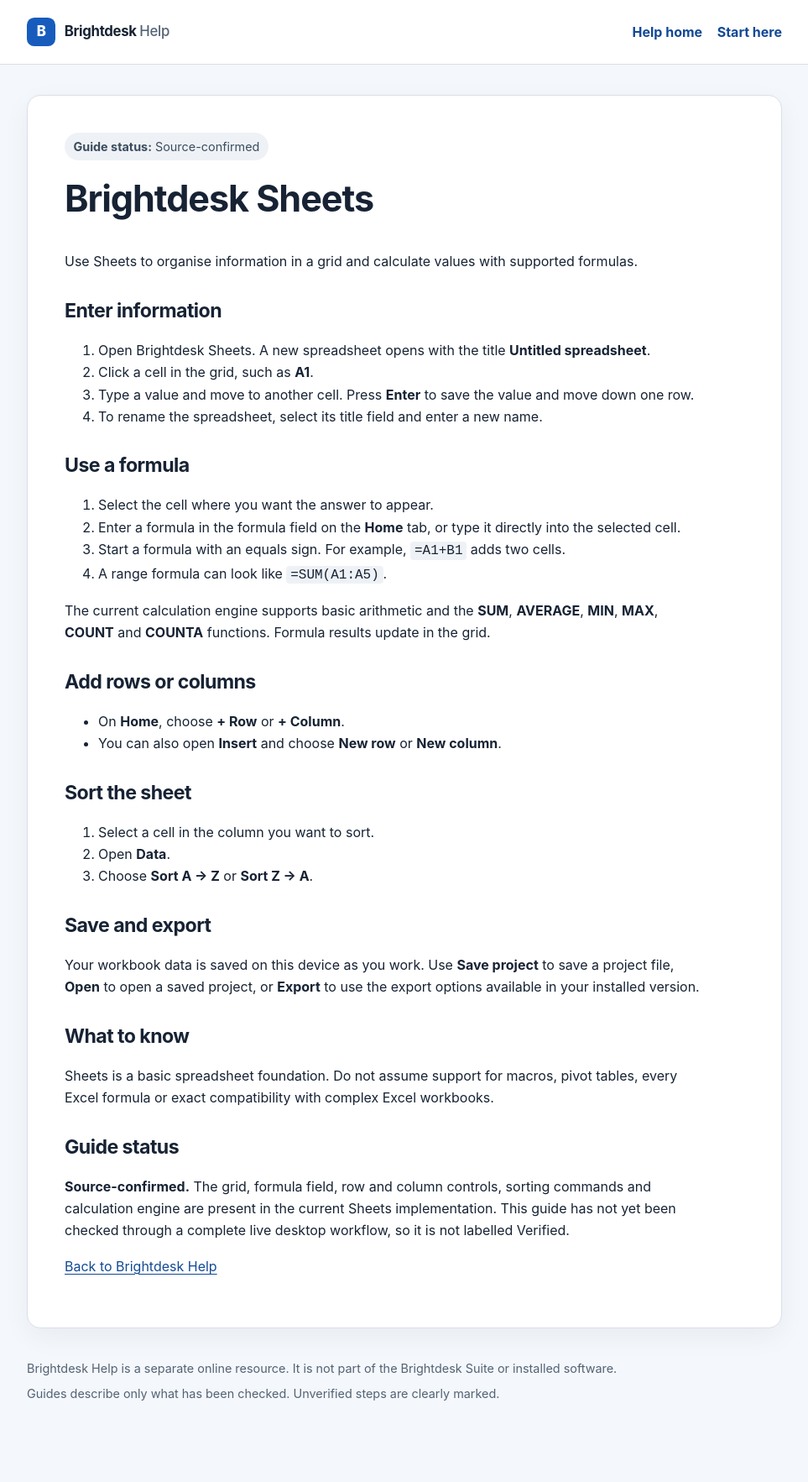
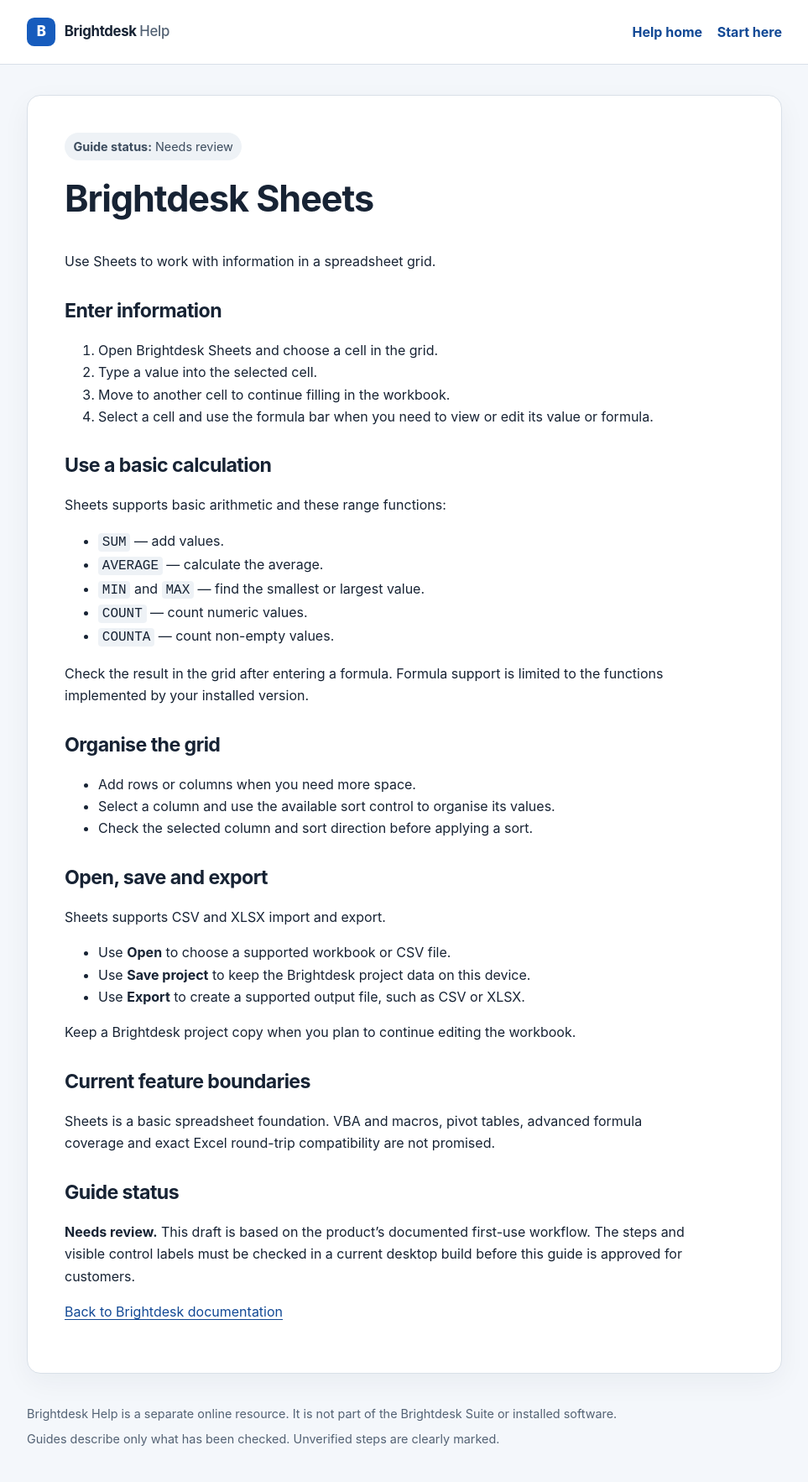
Before and after one commit to conz20/Brightdesk-Wiki, a Jekyll site: the page built from docs/products/sheets.md, in a window 1280 px wide. Shown: the whole page at 84% size, without its empty margins (158-1121 px from the left). Built offline with Jekyll 4.4.1, drawn with Linux system fonts in a browser that asks for light colours; before the commit the page ends 1711 px from its top, so only the background shows below that.

Commit message:
docs(wiki): add reviewed-scope sheets getting-started draft

```diff
--- a/docs/products/sheets.md
+++ b/docs/products/sheets.md
@@ -1,52 +1,56 @@
 ---
 layout: default
 title: Brightdesk Sheets
-description: Enter data, calculate values and organise a spreadsheet in Brightdesk Sheets.
-status: Source-confirmed
+description: A practical starting guide for entering data and using basic formulas in Brightdesk Sheets.
+status: Needs review
 permalink: /products/sheets.html
 ---
 
 # Brightdesk Sheets
 
-Use Sheets to organise information in a grid and calculate values with supported formulas.
+Use Sheets to work with information in a spreadsheet grid.
 
 ## Enter information
 
-1. Open Brightdesk Sheets. A new spreadsheet opens with the title **Untitled spreadsheet**.
-2. Click a cell in the grid, such as **A1**.
-3. Type a value and move to another cell. Press **Enter** to save the value and move down one row.
-4. To rename the spreadsheet, select its title field and enter a new name.
+1. Open Brightdesk Sheets and choose a cell in the grid.
+2. Type a value into the selected cell.
+3. Move to another cell to continue filling in the workbook.
+4. Select a cell and use the formula bar when you need to view or edit its value or formula.
 
-## Use a formula
+## Use a basic calculation
 
-1. Select the cell where you want the answer to appear.
-2. Enter a formula in the formula field on the **Home** tab, or type it directly into the selected cell.
-3. Start a formula with an equals sign. For example, `=A1+B1` adds two cells.
-4. A range formula can look like `=SUM(A1:A5)`.
+Sheets supports basic arithmetic and these range functions:
 
-The current calculation engine supports basic arithmetic and the **SUM**, **AVERAGE**, **MIN**, **MAX**, **COUNT** and **COUNTA** functions. Formula results update in the grid.
+- `SUM` — add values.
+- `AVERAGE` — calculate the average.
+- `MIN` and `MAX` — find the smallest or largest value.
+- `COUNT` — count numeric values.
+- `COUNTA` — count non-empty values.
 
-## Add rows or columns
+Check the result in the grid after entering a formula. Formula support is limited to the functions implemented by your installed version.
 
-- On **Home**, choose **+ Row** or **+ Column**.
-- You can also open **Insert** and choose **New row** or **New column**.
+## Organise the grid
 
-## Sort the sheet
+- Add rows or columns when you need more space.
+- Select a column and use the available sort control to organise its values.
+- Check the selected column and sort direction before applying a sort.
 
-1. Select a cell in the column you want to sort.
-2. Open **Data**.
-3. Choose **Sort A → Z** or **Sort Z → A**.
+## Open, save and export
 
-## Save and export
+Sheets supports CSV and XLSX import and export.
 
-Your workbook data is saved on this device as you work. Use **Save project** to save a project file, **Open** to open a saved project, or **Export** to use the export options available in your installed version.
+- Use **Open** to choose a supported workbook or CSV file.
+- Use **Save project** to keep the Brightdesk project data on this device.
+- Use **Export** to create a supported output file, such as CSV or XLSX.
 
-## What to know
+Keep a Brightdesk project copy when you plan to continue editing the workbook.
 
-Sheets is a basic spreadsheet foundation. Do not assume support for macros, pivot tables, every Excel formula or exact compatibility with complex Excel workbooks.
+## Current feature boundaries
+
+Sheets is a basic spreadsheet foundation. VBA and macros, pivot tables, advanced formula coverage and exact Excel round-trip compatibility are not promised.
 
 ## Guide status
 
-**Source-confirmed.** The grid, formula field, row and column controls, sorting commands and calculation engine are present in the current Sheets implementation. This guide has not yet been checked through a complete live desktop workflow, so it is not labelled Verified.
+**Needs review.** This draft is based on the product's documented first-use workflow. The steps and visible control labels must be checked in a current desktop build before this guide is approved for customers.
 
-[Back to Brightdesk Help](../index.html)
+[Back to Brightdesk documentation](../index.md)
```
